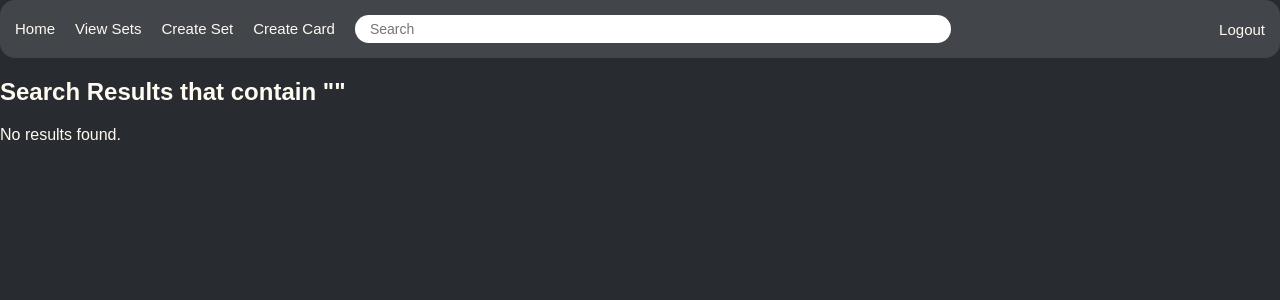
After one commit to Xestycheeze/FlashcardFlask, a Flask app: page /search in a window 1280 px wide. The commit adds this page. Shown: the top 300 px of the page. Run offline with Flask 3, Linux system fonts and the light colour scheme; the visitor is signed in with stand-in values (Sample User, id 1).

Commit message:
created search function to seearch your sets and cards plus other users

```diff
--- a/app.py
+++ b/app.py
@@ -124,6 +124,35 @@ def logout():
     session.clear()  #to log out the user
     return redirect(url_for('home'))
 
+#search route
+@app.route('/search')
+def search():
+    if not session.get("user_id"):
+        return redirect(url_for("login"))
+    query = request.args.get('query', '').strip()
+
+    if not query:
+        return render_template('search_results.html', results=[], query=query)
+
+    user_results = UserModel.query.filter(
+        UserModel.username.ilike(f'%{query}%')).all()
+
+
+    set_results = SetModel.query.filter(
+        SetModel.name.ilike(f'%{query}%')).filter_by(user_id=session.get("user_id")).all()
+
+    card_results = CardModel.query.join(SetModel).filter(
+    (CardModel.front.ilike(f'%{query}%') | CardModel.back.ilike(f'%{query}%')),
+    SetModel.user_id == session.get("user_id")).all()
+
+    results = {
+        'users': user_results,
+        'sets': set_results,
+        'card': card_results
+    }
+    return render_template('search_results.html', results=results, query=query)
+
+
 if __name__ == '__main__':
     with app.app_context():
         db.drop_all()
--- a/static/css/style.css
+++ b/static/css/style.css
@@ -50,6 +50,14 @@ body {
     list-style: none;
     padding: 0;
     margin: 20px;
+}
+.search {
+    border-radius: 30px;
+    font-size: 14px;
+    padding: 6px 400px 6px 15px;
+    border: none;
+    background-color: white;
+    outline: none;
 }
 /* signup, login, etc */
 .submit {
@@ -120,3 +128,7 @@ h1.middle {
     background-color: #36393e;
     font-weight: bold;
 }
+a {
+    color: #FFFBF1;
+    text-decoration: none;
+}
--- a/templates/base.html
+++ b/templates/base.html
@@ -15,6 +15,10 @@
             <li><a href="{{ url_for('show_sets') }}">View Sets</a></li>
             <li><a href="{{ url_for('create_sets') }}">Create Set</a></li>
             <li><a href="{{ url_for('create_cards') }}">Create Card</a></li>
+
+            <form action="{{ url_for('search') }}" method='get'>
+              <input class='search' placeholder='Search' type='text' name='query'/>
+            </form>
 
             <li class="auth-container">
                 {% if session.get('user_id') %}
--- /dev/null
+++ b/templates/search_results.html
@@ -0,0 +1,49 @@
+{% extends "base.html" %}
+
+{% block title %}Search Results{% endblock %}
+
+{% block content %}
+<div>
+    <h2>Search Results that contain "{{ query }}"</h2>
+
+    {% if not results.sets and not results.card and not results.users %}
+        <p>No results found.</p>
+    {% endif %}
+
+    {% if results.sets %}
+        <h3>Sets</h3>
+        <ul>
+            {% for set in results.sets %}
+                <li>
+                    <a href="{{ url_for('show_set_cards', set_id=set.id) }}">{{ set.name }}</a>
+                </li>
+            {% endfor %}
+        </ul>
+    {% endif %}
+
+    {% if results.card %}
+        <h3>Cards</h3>
+        <ul>
+            {% for card in results.card %}
+                <li>
+                    <strong>Front:</strong> {{ card.front }}<br>
+                    <strong>Back:</strong> {{ card.back }}<br>
+                    <a href="{{ url_for('show_set_cards', set_id=card.set_id) }}">Go to Set</a>
+                </li>
+            {% endfor %}
+        </ul>
+    {% endif %}
+
+    {% if results.users %}
+        <h3>Users</h3>
+        <ul>
+            {% for user in results.users %}
+                <li>
+                    <a>{{ user.username }}</a>
+                </li>
+            {% endfor %}
+        </ul>
+    {% endif %}
+
+</div>
+{% endblock %}
```
Also changed, not shown: data/flashcard_flask.db (added), 1 other file.
